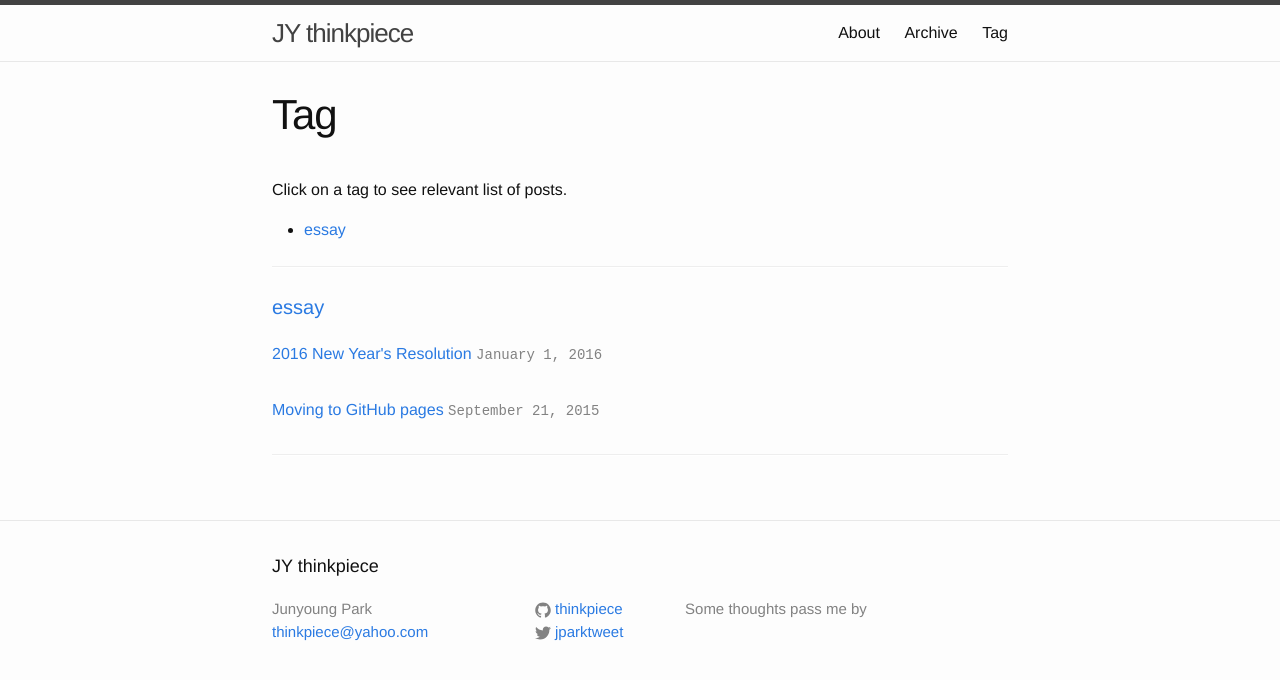
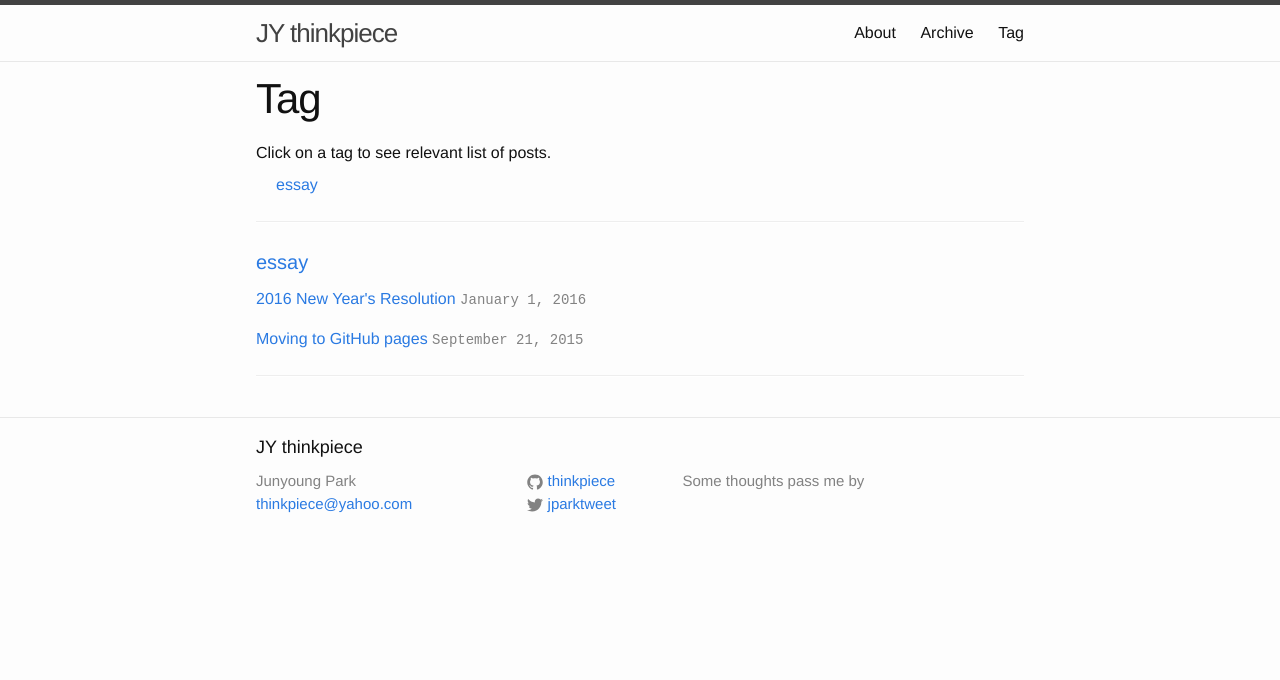
Before and after one commit to thinkpiece/thinkpiece.github.com, a Jekyll site: the page built from tag.md, in a window 1280 px wide. Shown: the top 680 px of the page. Built offline with Jekyll 4.4.1, drawn with Linux system fonts in a browser that asks for light colours.

Commit message:
tag line spacing revised

```diff
--- a/css/main.scss
+++ b/css/main.scss
@@ -11,7 +11,7 @@ $base-font-size:   16px;
 $small-font-size:  $base-font-size * 0.875;
 $base-line-height: 1.5;
 
-$spacing-unit:     2em;
+$spacing-unit:     1em;
 
 $text-color:       #111;
 $background-color: #fdfdfd;
--- a/tag.md
+++ b/tag.md
@@ -6,7 +6,7 @@ permalink: /tag/
 
 Click on a tag to see relevant list of posts.
 
-<ul class="tags-list">
+<ul class="tag-list">
 {% for tag in site.tags %}
   {% assign t = tag | first %}
   <li><a href="/tag/#{{t | downcase | replace:" ","-" }}">{{ t | downcase }}</a></li>
```
